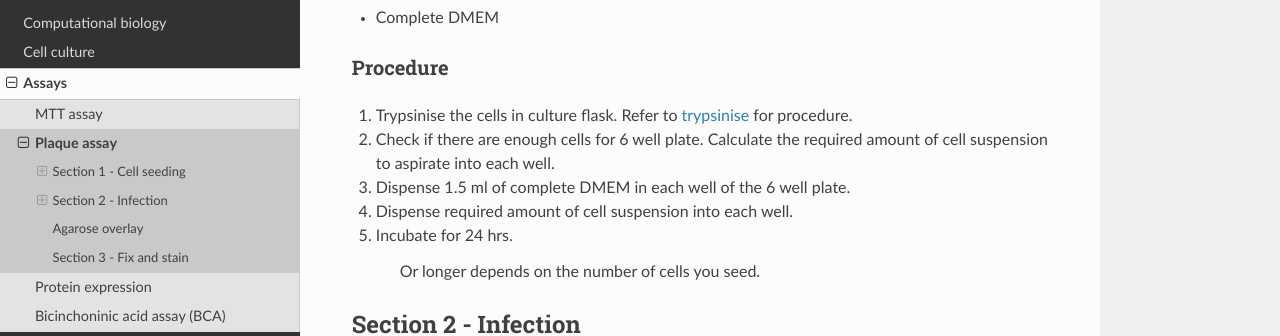
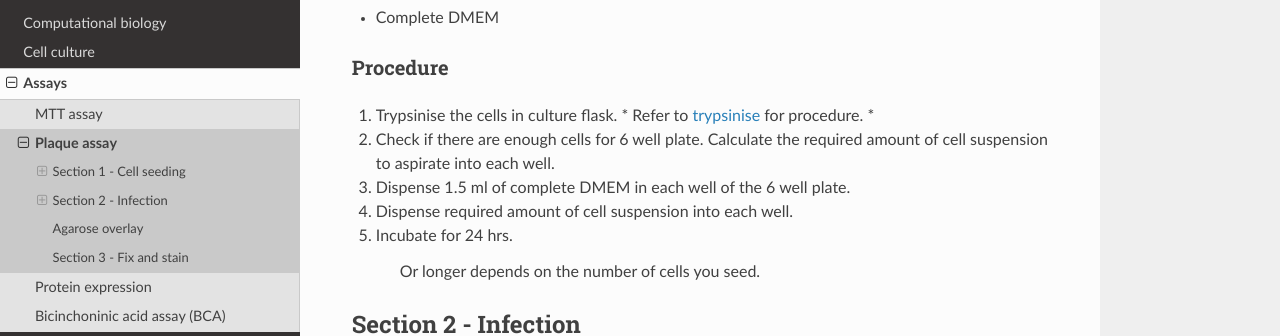
Before and after one commit to kehantan/labbook, a Sphinx documentation site: the page built from docs/assays/plaque.rst, in a window 1280 px wide and 900 px high, scrolled down 372 px. Shown: the part 152-488 px from the top of the window. Built offline with Sphinx 7.4.7 and the Read the Docs theme 2.0.0, drawn with Linux system fonts in a browser that asks for light colours.

```diff
--- a/docs/assays/plaque.rst
+++ b/docs/assays/plaque.rst
@@ -16,7 +16,7 @@ Requires
 
 Procedure
 ~~~~~~~~~
-#. Trypsinise the cells in culture flask. Refer to :ref:`trypsinise <My target>` for procedure.
+#. Trypsinise the cells in culture flask. * Refer to :ref:`trypsinise <My target>` for procedure. *
 #. Check if there are enough cells for 6 well plate. Calculate the required amount of cell suspension to aspirate into each well.
 #. Dispense 1.5 ml of complete DMEM in each well of the 6 well plate.
 #. Dispense required amount of cell suspension into each well.
```
